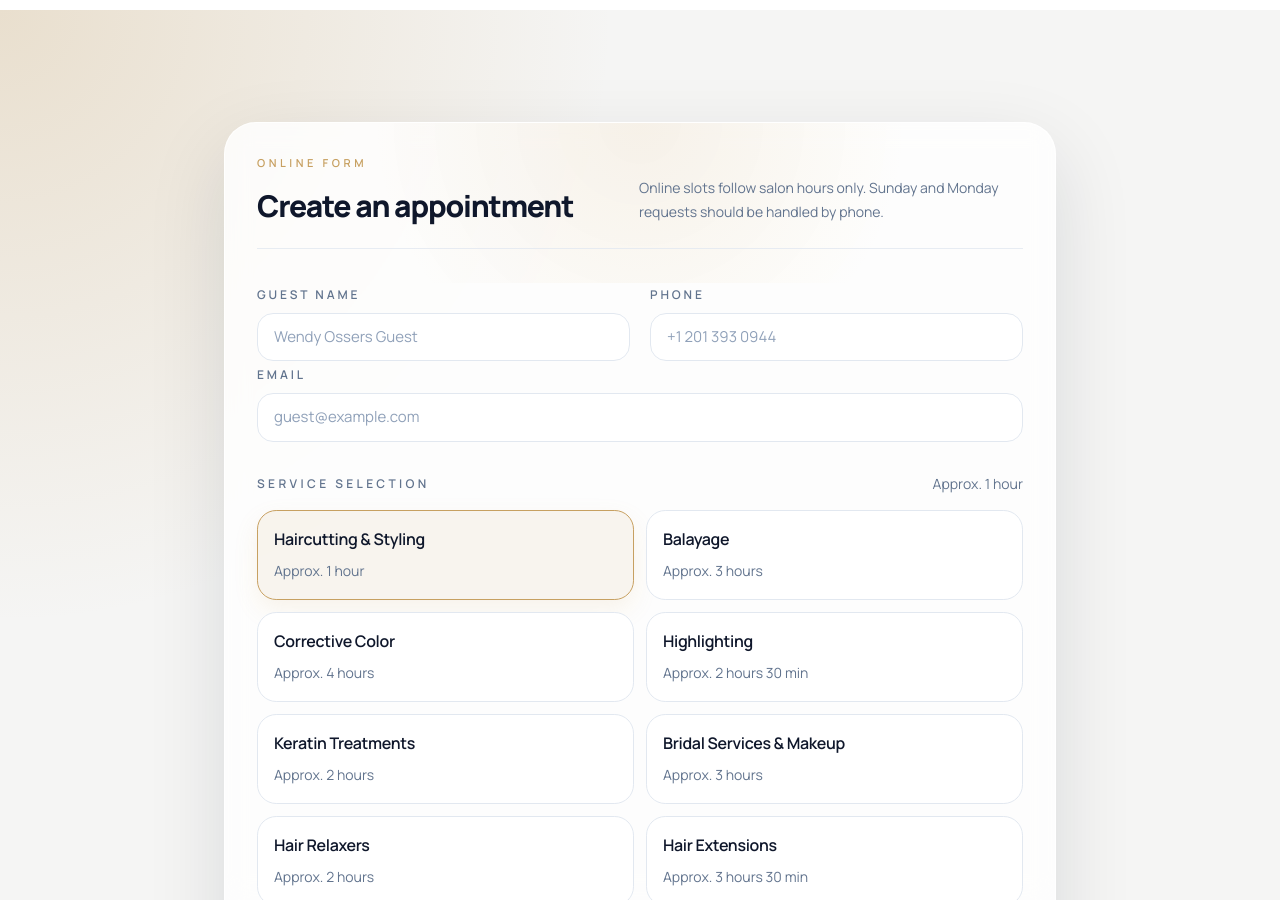
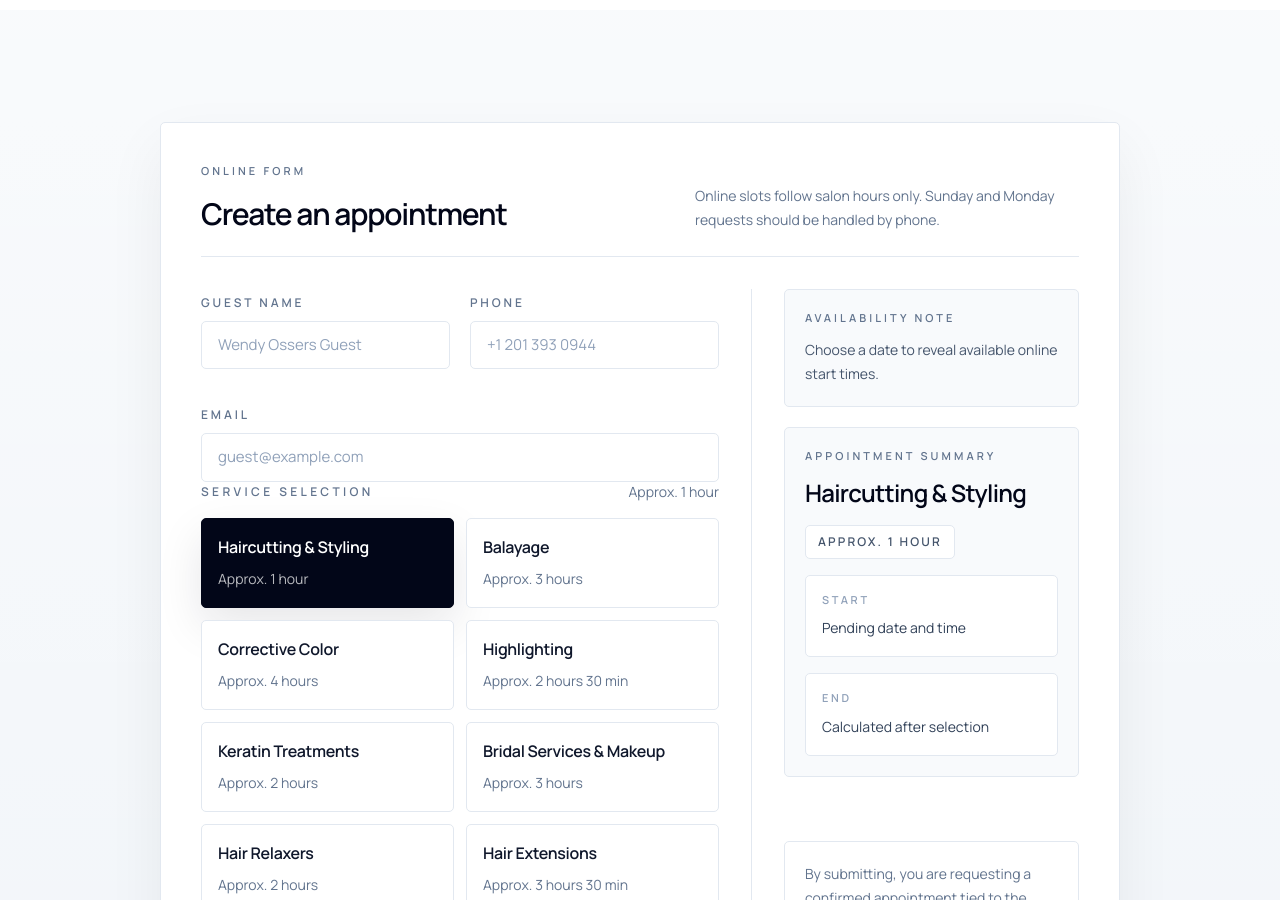
Before and after one commit to eidandreammer/House-of-Beauty, a React (Vite) app in the folder HouseOfBeauty/: page / in a window 1280 px wide. Shown: the part 1900-2800 px from the top of the page. Built offline with nearby package versions, Linux system fonts and the light colour scheme; no server answers.

Commit message:
corners synchronized

```diff
--- a/HouseOfBeauty/src/App.jsx
+++ b/HouseOfBeauty/src/App.jsx
@@ -182,6 +182,9 @@ function App() {
     activeAppointmentTime,
     selectedService.duration
   )
+  const bookingInputClassName =
+    'mt-2 w-full rounded-[5px] border border-slate-200 bg-white px-4 py-3 text-[15px] text-slate-900 outline-none transition placeholder:text-slate-400 focus:border-slate-900 focus:ring-4 focus:ring-slate-200/70'
+  const bookingSelectClassName = `${bookingInputClassName} disabled:cursor-not-allowed disabled:bg-slate-100 disabled:text-slate-400`
 
   const handleNavLinkClick = (event, link) => {
     if (link.external) {
@@ -414,7 +417,7 @@ function App() {
 
             <a
               href={bookingSectionHref}
-              className="whitespace-nowrap rounded-full border border-slate-900 px-5 py-3 text-[14px] font-semibold uppercase tracking-[0.12em] text-slate-900 transition duration-300 hover:bg-slate-900 hover:text-white"
+              className="whitespace-nowrap rounded-[5px] border border-slate-900 px-5 py-3 text-[14px] font-semibold uppercase tracking-[0.12em] text-slate-900 transition duration-300 hover:bg-slate-900 hover:text-white"
             >
               Book Appointment
             </a>
@@ -425,7 +428,7 @@ function App() {
             aria-label="Toggle navigation"
             aria-expanded={isMenuOpen}
             onClick={() => setIsMenuOpen((open) => !open)}
-            className="site-header__menu-button inline-flex h-12 w-12 items-center justify-center rounded-full border border-slate-300 text-slate-900 transition hover:border-slate-900 xl:hidden"
+            className="site-header__menu-button inline-flex h-12 w-12 items-center justify-center rounded-[5px] border border-slate-300 text-slate-900 transition hover:border-slate-900 xl:hidden"
           >
             <span className="relative h-4 w-5">
               <span
@@ -464,7 +467,7 @@ function App() {
                 <a
                   href={bookingSectionHref}
                   onClick={() => setIsMenuOpen(false)}
-                  className="rounded-full bg-slate-900 px-6 py-4 text-center text-base font-semibold uppercase tracking-[0.16em] text-white transition hover:bg-slate-700"
+                  className="rounded-[5px] bg-slate-900 px-6 py-4 text-center text-base font-semibold uppercase tracking-[0.16em] text-white transition hover:bg-slate-700"
                 >
                   Book Appointment
                 </a>
@@ -507,7 +510,7 @@ function App() {
 
             <a
               href={bookingSectionHref}
-              className="mt-9 inline-flex items-center justify-center rounded-[0.9rem] bg-white px-9 py-4 text-[15px] font-extrabold uppercase tracking-[0.24em] text-slate-950 transition duration-300 hover:-translate-y-0.5 hover:bg-stone-100"
+              className="mt-9 inline-flex items-center justify-center rounded-[5px] bg-white px-9 py-4 text-[15px] font-extrabold uppercase tracking-[0.24em] text-slate-950 transition duration-300 hover:-translate-y-0.5 hover:bg-stone-100"
             >
               Book Appointment
             </a>
@@ -530,7 +533,7 @@ function App() {
                 return (
                   <article
                     key={service.title}
-                    className={`flex h-full flex-col rounded-[2px] border p-6 shadow-[0_12px_32px_rgba(15,23,42,0.08)] transition ${
+                    className={`flex h-full flex-col rounded-[5px] border p-6 shadow-[0_12px_32px_rgba(15,23,42,0.08)] transition ${
                       isSelected
                         ? 'border-brand-gold/70 bg-brand-gold/5'
                         : 'border-white bg-white'
@@ -548,7 +551,7 @@ function App() {
                     <button
                       type="button"
                       onClick={() => handleServiceSelection(service.title, true)}
-                      className={`mt-6 inline-flex w-fit items-center justify-center rounded-[2px] px-4 py-2 text-sm font-semibold uppercase tracking-[0.12em] transition ${
+                      className={`mt-6 inline-flex w-fit items-center justify-center rounded-[5px] px-4 py-2 text-sm font-semibold uppercase tracking-[0.12em] transition ${
                         isSelected
                           ? 'bg-brand-gold text-brand-charcoal hover:bg-brand-gold-soft'
                           : 'bg-slate-900 text-white hover:bg-slate-700'
@@ -566,19 +569,18 @@ function App() {
         <section
           id={bookingSectionId}
           ref={bookingSectionRef}
-          className="relative overflow-hidden bg-stone-100 py-24 sm:py-28"
+          className="relative overflow-hidden bg-slate-100 py-24 sm:py-28"
         >
-          <div className="absolute inset-0 bg-[radial-gradient(circle_at_top_left,rgba(199,160,97,0.26),transparent_30%),radial-gradient(circle_at_bottom_right,rgba(15,23,42,0.08),transparent_28%)]" />
-          <div className="mx-auto max-w-4xl px-6 lg:px-8">
-            <div className="relative overflow-hidden rounded-[2rem] border border-white/80 bg-white/82 p-6 shadow-[0_28px_80px_rgba(15,23,42,0.12)] backdrop-blur-md sm:p-8">
-              <div className="absolute inset-x-0 top-0 h-40 bg-[radial-gradient(circle_at_top,rgba(199,160,97,0.14),transparent_60%)]" />
-              <div className="relative">
-                <div className="flex flex-col gap-4 border-b border-slate-200/80 pb-6 sm:flex-row sm:items-end sm:justify-between">
+          <div className="absolute inset-0 bg-[linear-gradient(180deg,rgba(255,255,255,0.55),rgba(255,255,255,0))]" />
+          <div className="mx-auto w-full px-6 lg:px-8">
+            <div className="mx-auto w-full max-w-5xl xl:max-w-[75vw]">
+              <div className="relative rounded-[5px] border border-slate-200 bg-white p-6 shadow-[0_24px_60px_rgba(15,23,42,0.06)] sm:p-8 lg:p-10">
+                <div className="flex flex-col gap-4 border-b border-slate-200 pb-6 lg:flex-row lg:items-end lg:justify-between">
                   <div>
-                    <p className="text-[11px] font-semibold uppercase tracking-[0.32em] text-brand-gold">
+                    <p className="text-[11px] font-semibold uppercase tracking-[0.28em] text-slate-500">
                       Online Form
                     </p>
-                    <h3 className="mt-4 text-3xl font-extrabold tracking-[-0.04em] text-slate-900">
+                    <h3 className="mt-4 text-3xl font-semibold tracking-[-0.04em] text-slate-950">
                       Create an appointment
                     </h3>
                   </div>
@@ -588,7 +590,11 @@ function App() {
                   </p>
                 </div>
 
-                <form onSubmit={handleBookingSubmit} className="mt-8">
+                <form
+                  onSubmit={handleBookingSubmit}
+                  className="mt-8 grid gap-8 xl:grid-cols-[minmax(0,1.5fr)_minmax(18rem,0.95fr)]"
+                >
+                  <div className="space-y-8">
                     <div className="grid gap-5 sm:grid-cols-2">
                       <BookingField
                         label="Guest Name"
@@ -603,7 +609,7 @@ function App() {
                             onChange={handleBookingFieldChange}
                             placeholder="Wendy Ossers Guest"
                             required
-                          className="mt-2 w-full rounded-[1rem] border border-slate-200 bg-white px-4 py-3 text-[15px] text-slate-900 outline-none transition placeholder:text-slate-400 focus:border-brand-gold focus:ring-4 focus:ring-brand-gold/15"
+                            className={bookingInputClassName}
                           />
                         }
                       />
@@ -620,7 +626,7 @@ function App() {
                             onChange={handleBookingFieldChange}
                             placeholder="+1 201 393 0944"
                             required
-                          className="mt-2 w-full rounded-[1rem] border border-slate-200 bg-white px-4 py-3 text-[15px] text-slate-900 outline-none transition placeholder:text-slate-400 focus:border-brand-gold focus:ring-4 focus:ring-brand-gold/15"
+                            className={bookingInputClassName}
                           />
                         }
                       />
@@ -629,7 +635,6 @@ function App() {
                     <BookingField
                       label="Email"
                       htmlFor="email"
-                    className="mt-5"
                       input={
                         <input
                           id="email"
@@ -640,12 +645,12 @@ function App() {
                           onChange={handleBookingFieldChange}
                           placeholder="guest@example.com"
                           required
-                        className="mt-2 w-full rounded-[1rem] border border-slate-200 bg-white px-4 py-3 text-[15px] text-slate-900 outline-none transition placeholder:text-slate-400 focus:border-brand-gold focus:ring-4 focus:ring-brand-gold/15"
+                          className={bookingInputClassName}
                         />
                       }
                     />
 
-                  <div className="mt-8">
+                    <div>
                       <div className="flex items-center justify-between gap-4">
                         <p className="text-[12px] font-semibold uppercase tracking-[0.28em] text-slate-500">
                           Service Selection
@@ -665,16 +670,24 @@ function App() {
                               type="button"
                               aria-pressed={isActive}
                               onClick={() => handleServiceSelection(service.title)}
-                            className={`rounded-[1.2rem] border p-4 text-left transition ${
+                              className={`rounded-[5px] border p-4 text-left transition ${
                                 isActive
-                                ? 'border-brand-gold bg-brand-gold/10 shadow-[0_10px_25px_rgba(199,160,97,0.12)]'
-                                : 'border-slate-200 bg-white hover:border-brand-gold/60 hover:bg-brand-gold/5'
+                                  ? 'border-slate-950 bg-slate-950 text-white shadow-[0_18px_45px_rgba(15,23,42,0.1)]'
+                                  : 'border-slate-200 bg-white hover:border-slate-400 hover:bg-slate-50'
                               }`}
                             >
-                            <p className="text-base font-semibold tracking-[-0.02em] text-slate-900">
+                              <p
+                                className={`text-base font-semibold tracking-[-0.02em] ${
+                                  isActive ? 'text-white' : 'text-slate-900'
+                                }`}
+                              >
                                 {service.title}
                               </p>
-                            <p className="mt-2 text-sm leading-6 text-slate-500">
+                              <p
+                                className={`mt-2 text-sm leading-6 ${
+                                  isActive ? 'text-white/72' : 'text-slate-500'
+                                }`}
+                              >
                                 {formatServiceDuration(service.duration)}
                               </p>
                             </button>
@@ -683,7 +696,7 @@ function App() {
                       </div>
                     </div>
 
-                  <div className="mt-8 grid gap-5 sm:grid-cols-2">
+                    <div className="grid gap-5 sm:grid-cols-2">
                       <BookingField
                         label="Appointment Date"
                         htmlFor="appointmentDate"
@@ -697,7 +710,7 @@ function App() {
                             value={bookingForm.appointmentDate}
                             onChange={handleBookingFieldChange}
                             required
-                          className="mt-2 w-full rounded-[1rem] border border-slate-200 bg-white px-4 py-3 text-[15px] text-slate-900 outline-none transition focus:border-brand-gold focus:ring-4 focus:ring-brand-gold/15"
+                            className={bookingInputClassName}
                           />
                         }
                       />
@@ -713,7 +726,7 @@ function App() {
                             onChange={handleBookingFieldChange}
                             required
                             disabled={!availability.slots.length}
-                          className="mt-2 w-full rounded-[1rem] border border-slate-200 bg-white px-4 py-3 text-[15px] text-slate-900 outline-none transition focus:border-brand-gold focus:ring-4 focus:ring-brand-gold/15 disabled:cursor-not-allowed disabled:bg-slate-100 disabled:text-slate-400"
+                            className={bookingSelectClassName}
                           >
                             <option value="">
                               {availability.slots.length ? 'Select a start time' : 'No start times available'}
@@ -727,30 +740,32 @@ function App() {
                         }
                       />
                     </div>
+                  </div>
 
-                  <div className="mt-5 rounded-[1.2rem] border border-slate-200 bg-slate-50/80 p-4">
-                    <p className="text-[11px] font-semibold uppercase tracking-[0.3em] text-slate-500">
+                  <div className="flex flex-col gap-5 border-t border-slate-200 pt-8 xl:border-l xl:border-t-0 xl:pl-8 xl:pt-0">
+                    <div className="rounded-[5px] border border-slate-200 bg-slate-50 p-5">
+                      <p className="text-[11px] font-semibold uppercase tracking-[0.28em] text-slate-500">
                         Availability Note
                       </p>
                       <p className="mt-3 text-sm leading-6 text-slate-600">{availability.notice}</p>
                     </div>
 
-                  <div className="mt-5 rounded-[1.2rem] border border-brand-gold/30 bg-brand-gold/8 p-5">
-                    <div className="flex flex-wrap items-center justify-between gap-4">
+                    <div className="rounded-[5px] border border-slate-200 bg-slate-50 p-5">
+                      <div className="flex flex-wrap items-start justify-between gap-4">
                         <div>
-                        <p className="text-[11px] font-semibold uppercase tracking-[0.3em] text-brand-charcoal/65">
-                          Submission Preview
+                          <p className="text-[11px] font-semibold uppercase tracking-[0.28em] text-slate-500">
+                            Appointment Summary
                           </p>
-                        <p className="mt-3 text-lg font-semibold tracking-[-0.02em] text-slate-900">
+                          <p className="mt-3 text-2xl font-semibold tracking-[-0.03em] text-slate-950">
                             {selectedService.title}
                           </p>
                         </div>
-                      <span className="rounded-full border border-brand-gold/30 bg-white/80 px-4 py-2 text-xs font-semibold uppercase tracking-[0.18em] text-brand-charcoal">
+                        <span className="rounded-[5px] border border-slate-200 bg-white px-3 py-2 text-xs font-semibold uppercase tracking-[0.18em] text-slate-600">
                           {formatServiceDuration(selectedService.duration)}
                         </span>
                       </div>
 
-                    <div className="mt-4 grid gap-4 sm:grid-cols-2">
+                      <div className="mt-4 grid gap-4">
                         <BookingStat label="Start" value={bookingPreview?.startLabel ?? 'Pending date and time'} />
                         <BookingStat label="End" value={bookingPreview?.endLabel ?? 'Calculated after selection'} />
                       </div>
@@ -758,7 +773,7 @@ function App() {
 
                     {bookingRequestState.type !== 'idle' && (
                       <p
-                      className={`mt-5 rounded-[1rem] border px-4 py-3 text-sm leading-6 ${
+                        className={`rounded-[5px] border px-4 py-3 text-sm leading-6 ${
                           bookingRequestState.type === 'success'
                             ? 'border-emerald-200 bg-emerald-50 text-emerald-700'
                             : bookingRequestState.type === 'error'
@@ -770,20 +785,21 @@ function App() {
                       </p>
                     )}
 
-                  <div className="mt-8 flex flex-col gap-4 sm:flex-row sm:items-center sm:justify-between">
-                    <p className="max-w-md text-sm leading-6 text-slate-500">
+                    <div className="mt-auto rounded-[5px] border border-slate-200 bg-white p-5">
+                      <p className="text-sm leading-6 text-slate-500">
                         By submitting, you are requesting a confirmed appointment tied to the
                         salon&apos;s exact Eastern Time schedule.
                       </p>
                       <button
                         type="submit"
                         disabled={bookingRequestState.type === 'loading'}
-                      className="inline-flex items-center justify-center rounded-full bg-slate-900 px-7 py-4 text-[13px] font-extrabold uppercase tracking-[0.18em] text-white transition hover:bg-slate-700 disabled:cursor-not-allowed disabled:bg-slate-400"
+                        className="mt-5 inline-flex w-full items-center justify-center rounded-[5px] bg-slate-950 px-7 py-4 text-[13px] font-semibold uppercase tracking-[0.18em] text-white transition hover:bg-slate-800 disabled:cursor-not-allowed disabled:bg-slate-400"
                       >
                         {bookingRequestState.type === 'loading'
                           ? 'Securing Appointment'
                           : 'Confirm Appointment'}
                       </button>
+                    </div>
                   </div>
                 </form>
               </div>
@@ -807,7 +823,7 @@ function App() {
                 without losing individuality.
               </p>
 
-              <div className="mt-8 rounded-[1.7rem] border border-white/10 bg-white/5 p-6 backdrop-blur-sm">
+              <div className="mt-8 rounded-[5px] border border-white/10 bg-white/5 p-6 backdrop-blur-sm">
                 <p className="font-script text-4xl text-brand-gold sm:text-5xl">Haus of Beauty</p>
                 <p className="mt-3 font-display text-3xl leading-tight text-white">
                   Beautiful hair should feel intentional, effortless, and entirely your own.
@@ -819,9 +835,9 @@ function App() {
               {features.map((feature) => (
                 <article
                   key={feature.title}
-                  className="rounded-[1.6rem] border border-white/10 bg-white/6 p-6 backdrop-blur-sm"
+                  className="rounded-[5px] border border-white/10 bg-white/6 p-6 backdrop-blur-sm"
                 >
-                  <div className="h-1 w-16 rounded-full bg-brand-gold" />
+                  <div className="h-1 w-16 rounded-[5px] bg-brand-gold" />
                   <h3 className="mt-6 text-2xl font-semibold tracking-[-0.03em] text-white">
                     {feature.title}
                   </h3>
@@ -1212,7 +1228,7 @@ function BookingField({ label, htmlFor, hint, input, className = '' }) {
 
 function BookingStat({ label, value }) {
   return (
-    <div className="rounded-[1rem] border border-slate-200 bg-white/85 p-4">
+    <div className="rounded-[5px] border border-slate-200 bg-white p-4">
       <p className="text-[11px] font-semibold uppercase tracking-[0.24em] text-slate-400">
         {label}
       </p>
@@ -1252,7 +1268,7 @@ function SectionBadge({ children, light = false }) {
 
   return (
     <span
-      className={`inline-flex w-fit items-center rounded-full border px-4 py-2 text-[11px] font-semibold uppercase tracking-[0.32em] ${classes}`}
+      className={`inline-flex w-fit items-center rounded-[5px] border px-4 py-2 text-[11px] font-semibold uppercase tracking-[0.32em] ${classes}`}
     >
       {children}
     </span>
```
Lines whose indentation alone changed are shown as unchanged.
